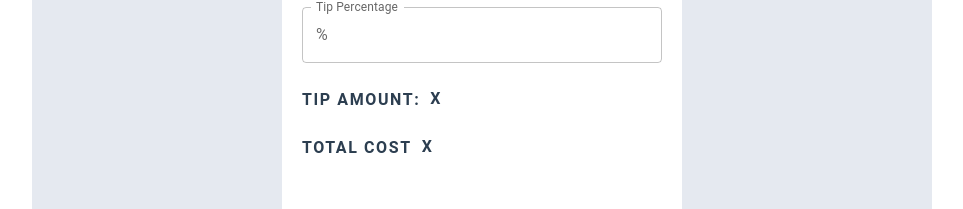
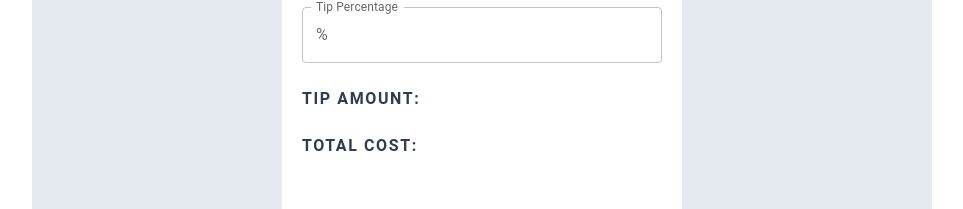
Before and after one commit to crystaltai/react-tips-calculator, a React (Create React App) app: page / in a window 1280 px wide. Shown: the part 265-474 px from the top of the page, without its empty margins (158-1121 px from the left). Built offline with nearby package versions, Linux system fonts and the light colour scheme.

Commit message:
feat: add calculation functions for outputs

```diff
--- a/src/App.js
+++ b/src/App.js
@@ -1,4 +1,4 @@
-import { useState } from 'react';
+import { useEffect, useState } from 'react';
 import { Box, Container, FormControl, InputAdornment, InputLabel, OutlinedInput, Stack } from '@mui/material';
 import Header from './components/Header/Header';
 import { OutputContainer, StyledLabels, StyledOutput } from './App.styles';
@@ -7,8 +7,8 @@ function App() {
   // Define variables
   const [initialCost, setInitialCost] = useState(0);
   const [tipPercentage, setTipPercentage] = useState(0);
-  let tipAmount = initialCost * tipPercentage;
-  let totalCost = initialCost + tipAmount;
+  const [tipAmount, setTipAmount] = useState('-');
+  const [totalCost, setTotalCost] = useState('-');
 
   // Handle inputs for Initial Cost
   const handleInitialCostInput = event => {
@@ -20,7 +20,17 @@ function App() {
     setTipPercentage(Number(event.target.value));
   };
 
-  console.log({ initialCost, tipPercentage });
+  // Calculate Tip Amount & Total Cost
+  const calculateOutputs = () => {
+    if (initialCost > 0 && tipPercentage > 0) {
+      setTipAmount((initialCost * tipPercentage) / 100);
+      setTotalCost(initialCost + tipAmount);
+    }
+  };
+
+  useEffect(() => {
+    calculateOutputs();
+  });
 
   return (
     <Container
@@ -66,11 +76,11 @@ function App() {
 
           <OutputContainer>
             <StyledLabels>Tip Amount:</StyledLabels>
-            <StyledOutput>X</StyledOutput>
+            <StyledOutput>{isNaN(tipAmount) ? '' : `$ ${(Math.round(tipAmount * 100) / 100).toFixed(2)}`}</StyledOutput>
           </OutputContainer>
           <OutputContainer>
-            <StyledLabels>Total Cost</StyledLabels>
-            <StyledOutput>X</StyledOutput>
+            <StyledLabels>Total Cost:</StyledLabels>
+            <StyledOutput>{isNaN(totalCost) ? '' : `$ ${(Math.round(totalCost * 100) / 100).toFixed(2)}`}</StyledOutput>
           </OutputContainer>
         </Stack>
       </Box>
```
